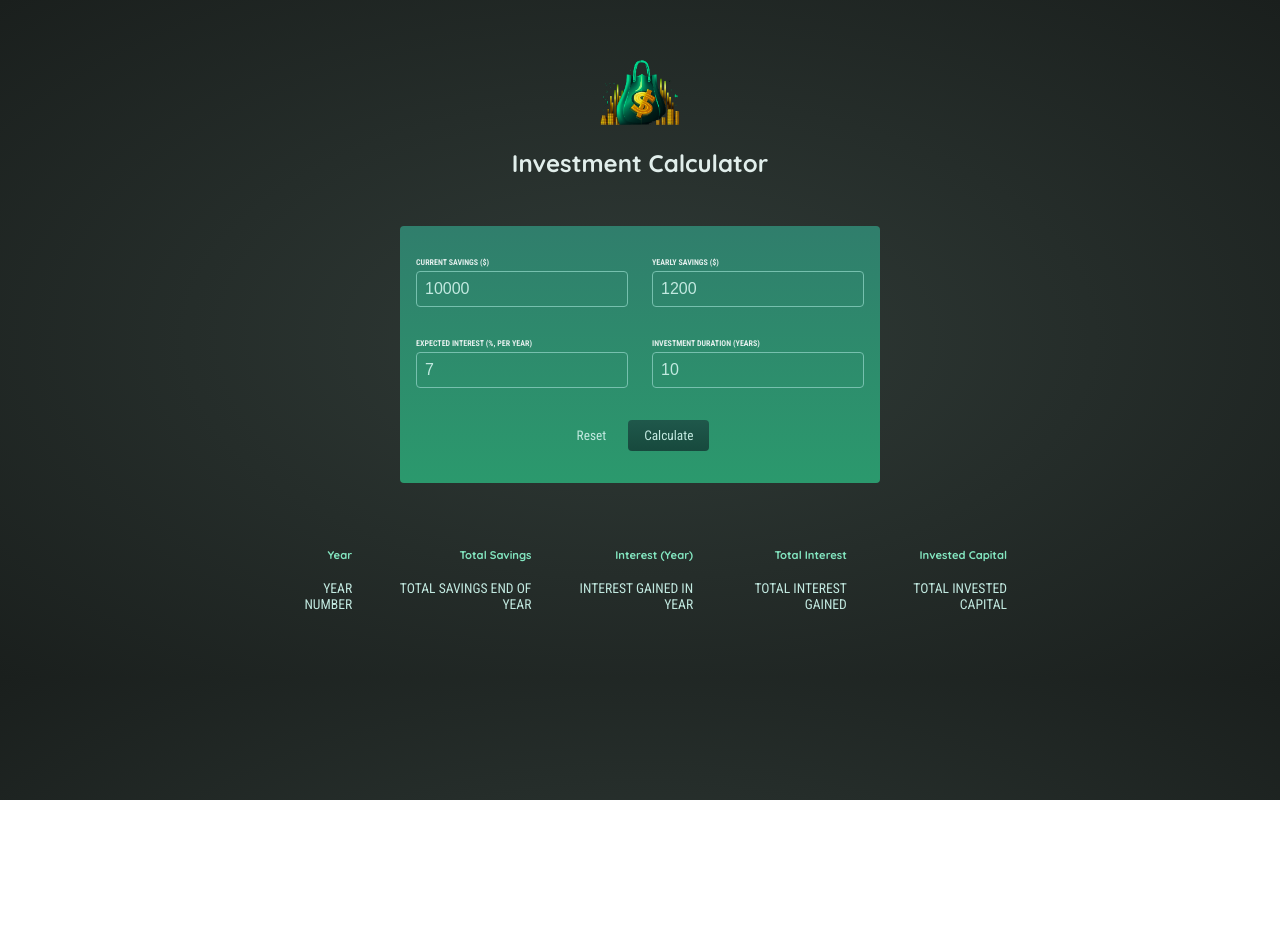
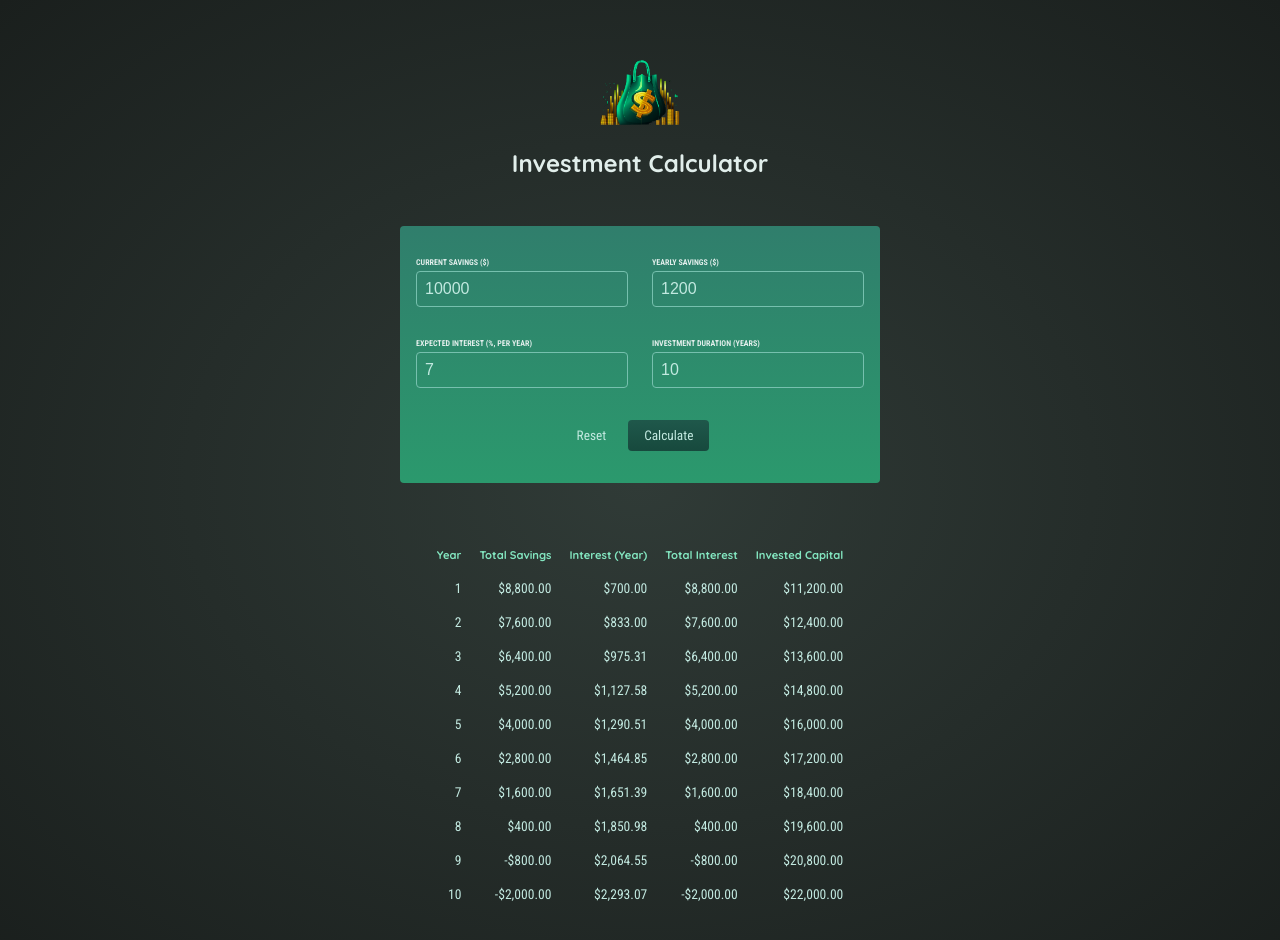
Before and after one commit to frontWeb-dev/udemy-react, a React (Create React App) app in the folder project03/: page / in a window 1280 px wide. Both pictures are taken after a click on the button "Calculate". Shown: the top 940 px of the page. Before the commit the page ends 800 px from the top, so only its background shows below. Built offline with nearby package versions, Linux system fonts and the light colour scheme.

Commit message:
조건에 따라 결과 출력하기

```diff
--- a/project03/src/App.js
+++ b/project03/src/App.js
@@ -31,12 +31,16 @@ function App() {
     }
   }
 
+  console.log(userInput);
+
   return (
     <div>
       <Header />
       <UserInput onCalculate={calculateHandler} />
 
-      <ResultTable />
+      {userInput && (
+        <ResultTable data={yearlyData} initialInvestment={userInput['current-savings']} />
+      )}
     </div>
   );
 }
--- a/project03/src/components/ResultTable/ResultTable.js
+++ b/project03/src/components/ResultTable/ResultTable.js
@@ -1,6 +1,13 @@
 import React from 'react';
 
-const ResultTable = () => {
+const formatter = new Intl.NumberFormat('en-US', {
+  style: 'currency',
+  currency: 'USD',
+  minimumFractionDigits: 2,
+  maximumFractionDigits: 2,
+});
+
+const ResultTable = (props) => {
   return (
     <table className='result'>
       <thead>
@@ -13,13 +20,24 @@ const ResultTable = () => {
         </tr>
       </thead>
       <tbody>
-        <tr>
-          <td>YEAR NUMBER</td>
-          <td>TOTAL SAVINGS END OF YEAR</td>
-          <td>INTEREST GAINED IN YEAR</td>
-          <td>TOTAL INTEREST GAINED</td>
-          <td>TOTAL INVESTED CAPITAL</td>
-        </tr>
+        {props.data.map((yearData) => (
+          <tr key={yearData.year}>
+            <td>{yearData.year}</td>
+            <td>{formatter.format(yearData.savingsEndOfYear)}</td>
+            <td>{formatter.format(yearData.yearlyInterest)}</td>
+            <td>
+              {formatter.format(
+                (yearData.savingsEndOfYear =
+                  props.initialInvestment - yearData.yearlyContribution * yearData.year)
+              )}
+            </td>
+            <td>
+              {formatter.format(
+                props.initialInvestment + yearData.yearlyContribution * yearData.year
+              )}
+            </td>
+          </tr>
+        ))}
       </tbody>
     </table>
   );
--- a/project03/src/components/UserInput/UserInput.js
+++ b/project03/src/components/UserInput/UserInput.js
@@ -26,7 +26,7 @@ const Form = (props) => {
   const submitHandler = (e) => {
     e.preventDefault();
 
-    props.onCalculate();
+    props.onCalculate(input);
   };
 
   return (
```
